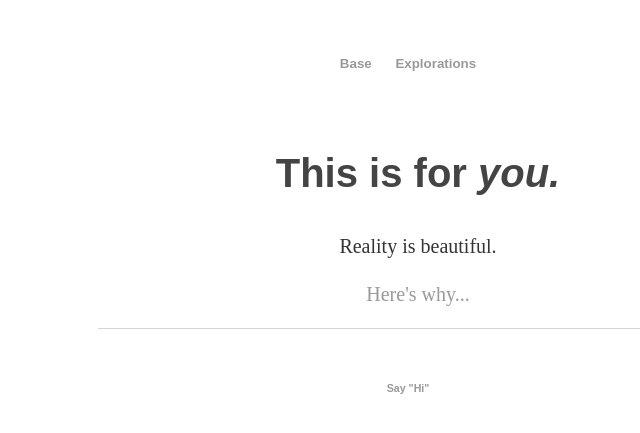
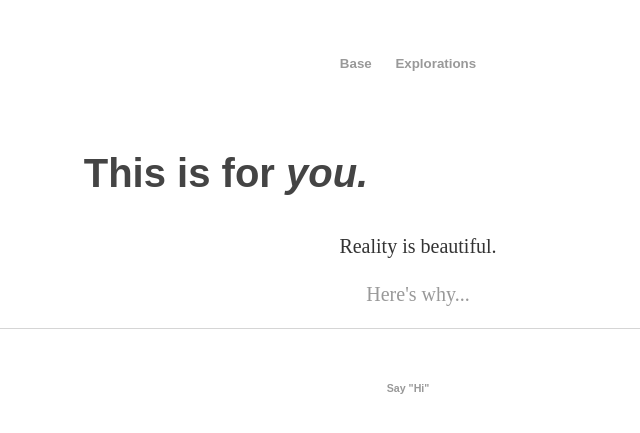
Before and after one commit to ray-dorai/ray-dorai.github.io, a Jekyll site: the page built from index.html, in a window 1280 px wide. Shown: the top 433 px of the page, without its empty margins (222-862 px from the left). Built offline with Jekyll 4.4.1, drawn with Linux system fonts in a browser that asks for light colours.

Commit message:
Update main.css

```diff
--- a/css/main.css
+++ b/css/main.css
@@ -2,7 +2,7 @@
 body {
     margin: auto;
     font-family: 'Fjord One', serif;
-    max-width: 50vw;
+    max-width: 80vw;
     line-height: 1.6;
     font-size: smaller;
     color: #444;
```
